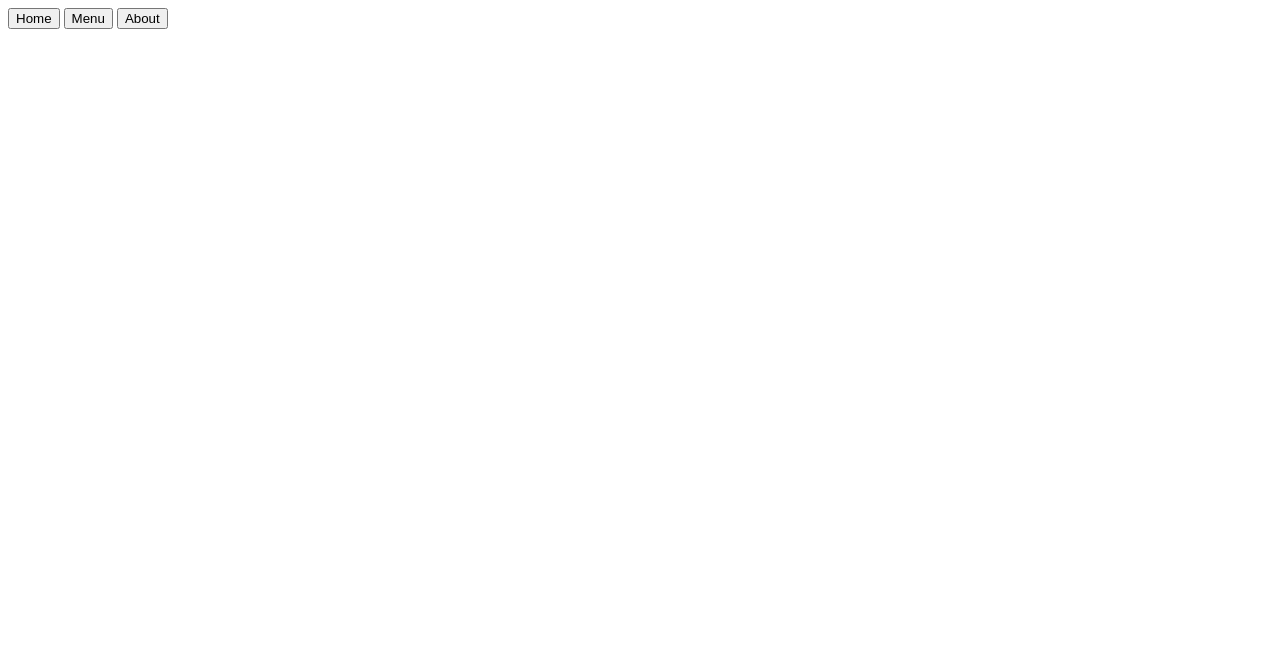
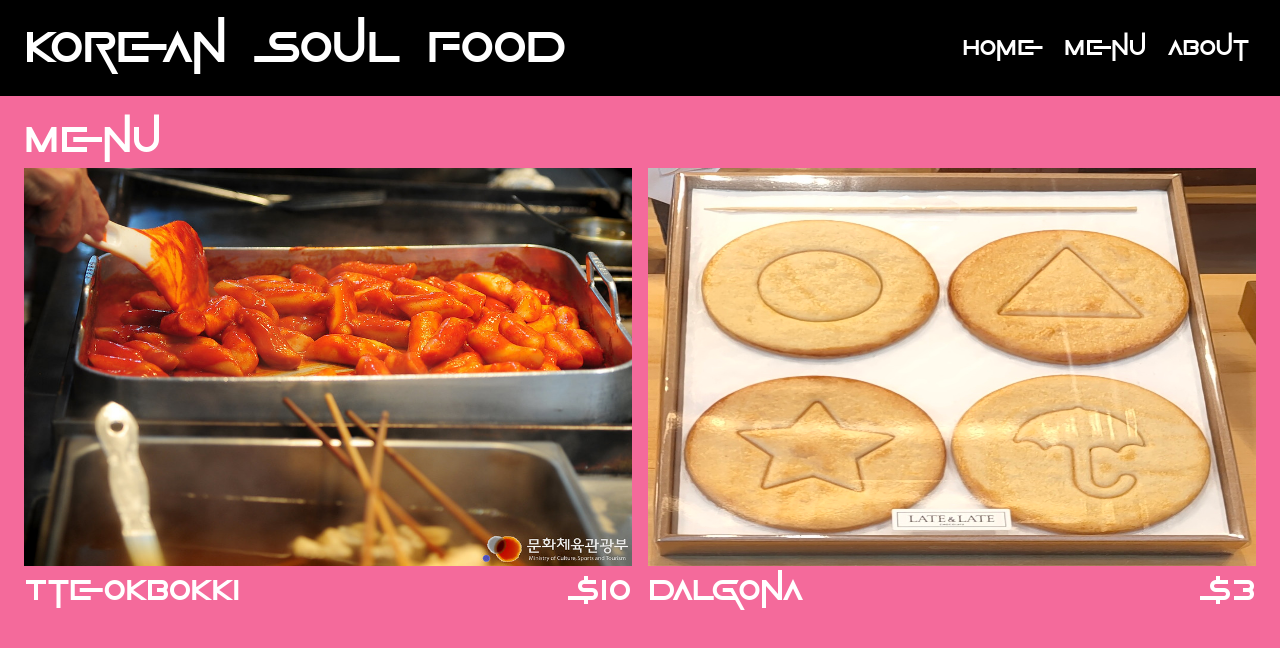
Before and after one commit to jmnjung/odin-restaurant-page, a website built with webpack: page src/template.html in a window 1280 px wide. Both pictures are taken after a click on the button "Menu". Built offline with nearby package versions, Linux system fonts and the light colour scheme.

Commit message:
Create simple restaurant page inspired by Squid Game

```diff
--- a/src/index.js
+++ b/src/index.js
@@ -1 +1,15 @@
-console.log("Welcome to my restaurant!");
+import loadHome from "./pages/home.js";
+import loadMenu from "./pages/menu.js";
+import loadAbout from "./pages/about.js";
+
+import "./style.css";
+
+const homeBtn = document.querySelector("#home-button");
+const menuBtn = document.querySelector("#menu-button");
+const aboutBtn = document.querySelector("#about-button");
+
+homeBtn.addEventListener("click", loadHome);
+menuBtn.addEventListener("click", loadMenu);
+aboutBtn.addEventListener("click", loadAbout);
+
+loadHome();
--- /dev/null
+++ b/src/pages/about.js
@@ -0,0 +1,45 @@
+export default function loadAbout() {
+  const firstParagraph = document.createElement("div");
+  firstParagraph.classList.add("about-text");
+  firstParagraph.textContent =
+    "Step into a world of bold flavors and playful challenges! Our menu brings " +
+    "the best of Korea right to your plate, featuring the beloved tteokbokki " +
+    "and the sweet, nostalgic delight of dalgona. Inspired by the thrill of " +
+    "Korean shows, we promise you'll be in for an experience that's all about " +
+    "fun and food without life-or-death stakes!";
+
+  const secondParagraph = document.createElement("div");
+  secondParagraph.classList.add("about-text");
+  secondParagraph.textContent =
+    "Take on the dalgona challenge: if you can perfectly carve out the shape, " +
+    "we'll treat you to another round for free! But don't worry if it doesn't " +
+    "go as planned, there's no harm done and just come back and try again.";
+
+  const thirdParagraph = document.createElement("div");
+  thirdParagraph.classList.add("about-text");
+  thirdParagraph.textContent =
+    "Join us for a unique dining experience where the only thing you're " +
+    "playing for is more delicious treats.";
+
+  const fourthParagraph = document.createElement("div");
+  fourthParagraph.classList.add("about-text");
+  fourthParagraph.textContent =
+    "Photos are provided by Justt_me on GoodFon, " +
+    "Ministry of Culture, Sports and Tourism of South Korea on Flickr, " +
+    "and Wikimedia Commons.";
+
+  const aboutTitle = document.createElement("div");
+  aboutTitle.classList.add("page-title");
+  aboutTitle.textContent = "About";
+
+  const textContainer = document.createElement("div");
+  textContainer.setAttribute("id", "about-content");
+  textContainer.appendChild(firstParagraph);
+  textContainer.appendChild(secondParagraph);
+  textContainer.appendChild(thirdParagraph);
+  textContainer.appendChild(fourthParagraph);
+
+  const container = document.querySelector("#content");
+  container.style.background = "#f46a9b";
+  container.replaceChildren(aboutTitle, textContainer);
+}
--- /dev/null
+++ b/src/pages/home.js
@@ -0,0 +1,7 @@
+import squidImage from "../assets/images/background.jpg";
+
+export default function loadHome() {
+  const container = document.querySelector("#content");
+  container.replaceChildren();
+  container.style.background = `url(${squidImage}) no-repeat center 25% / cover`;
+}
--- /dev/null
+++ b/src/pages/menu.js
@@ -0,0 +1,62 @@
+import tteokbokkiImage from "../assets/images/tteokbokki.jpg";
+import dalgonaImage from "../assets/images/dalgona.jpg";
+
+function createMenuCard({ imageSrc, imageAlt, name, price }) {
+  const img = document.createElement("img");
+  img.classList.add("menu-image");
+  img.src = imageSrc;
+  img.alt = imageAlt;
+
+  const title = document.createElement("div");
+  title.classList.add("menu-text");
+  title.textContent = name;
+
+  const priceTag = document.createElement("div");
+  priceTag.classList.add("menu-text");
+  priceTag.textContent = `$${price}`;
+
+  const description = document.createElement("div");
+  description.classList.add("menu-description");
+  description.appendChild(title);
+  description.appendChild(priceTag);
+
+  const card = document.createElement("div");
+  card.classList.add("menu-card");
+  card.appendChild(img);
+  card.appendChild(description);
+
+  return card;
+}
+
+export default function loadMenu() {
+  const menuItems = [
+    {
+      imageSrc: tteokbokkiImage,
+      imageAlt: "A tray of rice cakes in sweet and spicy red pepper sauce",
+      name: "Tteokbokki",
+      price: 10,
+    },
+    {
+      imageSrc: dalgonaImage,
+      imageAlt: "Four pieces of dalgona candy arranged on a wooden tray",
+      name: "Dalgona",
+      price: 3,
+    },
+  ];
+
+  const menuTitle = document.createElement("div");
+  menuTitle.classList.add("page-title");
+  menuTitle.textContent = "Menu";
+
+  const menuContainer = document.createElement("div");
+  menuContainer.setAttribute("id", "menu-content");
+
+  menuItems.forEach((item) => {
+    const card = createMenuCard(item);
+    menuContainer.appendChild(card);
+  });
+
+  const container = document.querySelector("#content");
+  container.style.background = "#f46a9b";
+  container.replaceChildren(menuTitle, menuContainer);
+}
--- /dev/null
+++ b/src/style.css
@@ -0,0 +1,90 @@
+@font-face {
+  font-family: "game_of_squidsregular";
+  src: url("./assets/fonts/game_of_squids-webfont.woff2") format("woff2"),
+    url("./assets/fonts/game_of_squids-webfont.woff") format("woff");
+  font-weight: normal;
+  font-style: normal;
+}
+
+body {
+  color: white;
+  font-family: "game_of_squidsregular", sans-serif;
+  height: 100vh;
+  margin: 0;
+  overflow: hidden;
+  display: flex;
+  flex-direction: column;
+}
+
+header {
+  background-color: black;
+  padding: 24px;
+  text-align: center;
+  display: flex;
+  justify-content: space-between;
+  align-items: center;
+}
+
+button {
+  background-color: inherit;
+  border: none;
+  color: white;
+  cursor: pointer;
+  font-family: "game_of_squidsregular", sans-serif;
+  font-size: 24px;
+}
+
+button:hover {
+  color: #fc0a60;
+}
+
+.logo {
+  font-size: 48px;
+}
+
+#content {
+  padding: 24px;
+  flex: 1;
+}
+
+.page-title {
+  font-size: 40px;
+  margin-bottom: 8px;
+}
+
+#menu-content {
+  display: grid;
+  grid-template-columns: repeat(2, 1fr);
+  gap: 16px;
+}
+
+.menu-card {
+  display: flex;
+  flex-direction: column;
+  gap: 8px;
+}
+
+.menu-image {
+  height: 60%;
+  width: 100%;
+}
+
+.menu-description {
+  display: flex;
+  justify-content: space-between;
+  align-items: center;
+}
+
+.menu-text {
+  font-size: 32px;
+}
+
+#about-content {
+  display: flex;
+  flex-direction: column;
+  gap: 16px;
+}
+
+.about-text {
+  font-size: 18px;
+}
--- a/src/template.html
+++ b/src/template.html
@@ -8,6 +8,7 @@
 
   <body>
     <header>
+      <div class="logo">Korean Soul Food</div>
       <nav>
         <button id="home-button">Home</button>
         <button id="menu-button">Menu</button>
--- a/webpack.config.js
+++ b/webpack.config.js
@@ -28,6 +28,10 @@ module.exports = {
         test: /\.(png|svg|jpg|jpeg|gif)$/i,
         type: "asset/resource",
       },
+      {
+        test: /\.(woff|woff2|eot|ttf|otf)$/i,
+        type: "asset/resource",
+      },
     ],
   },
 };
```
Also changed, not shown: src/assets/fonts/game_of_squids-webfont.woff (added), src/assets/fonts/game_of_squids-webfont.woff2 (added), src/assets/images/background.jpg (added), src/assets/images/dalgona.jpg (added), src/assets/images/tteokbokki.jpg (added).
